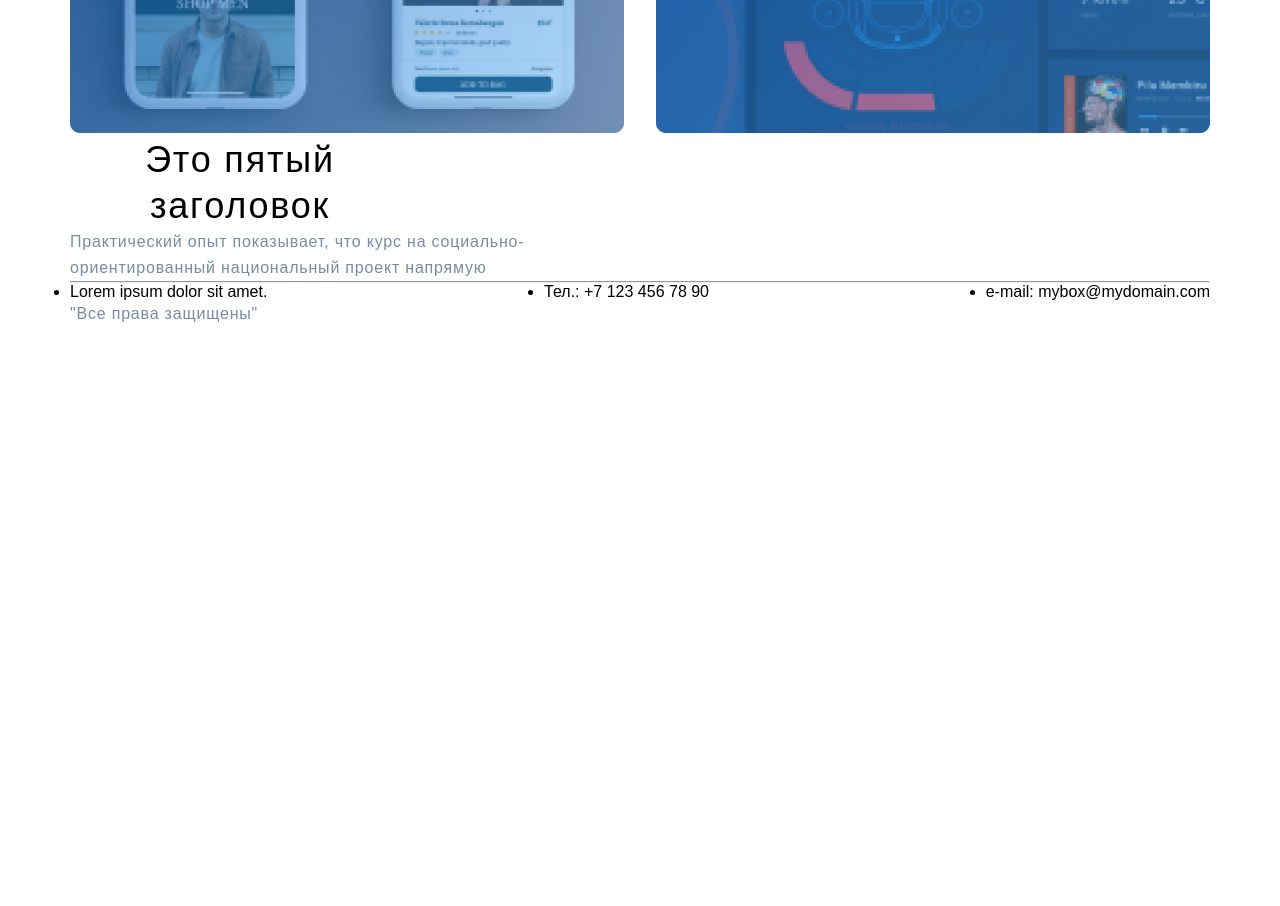
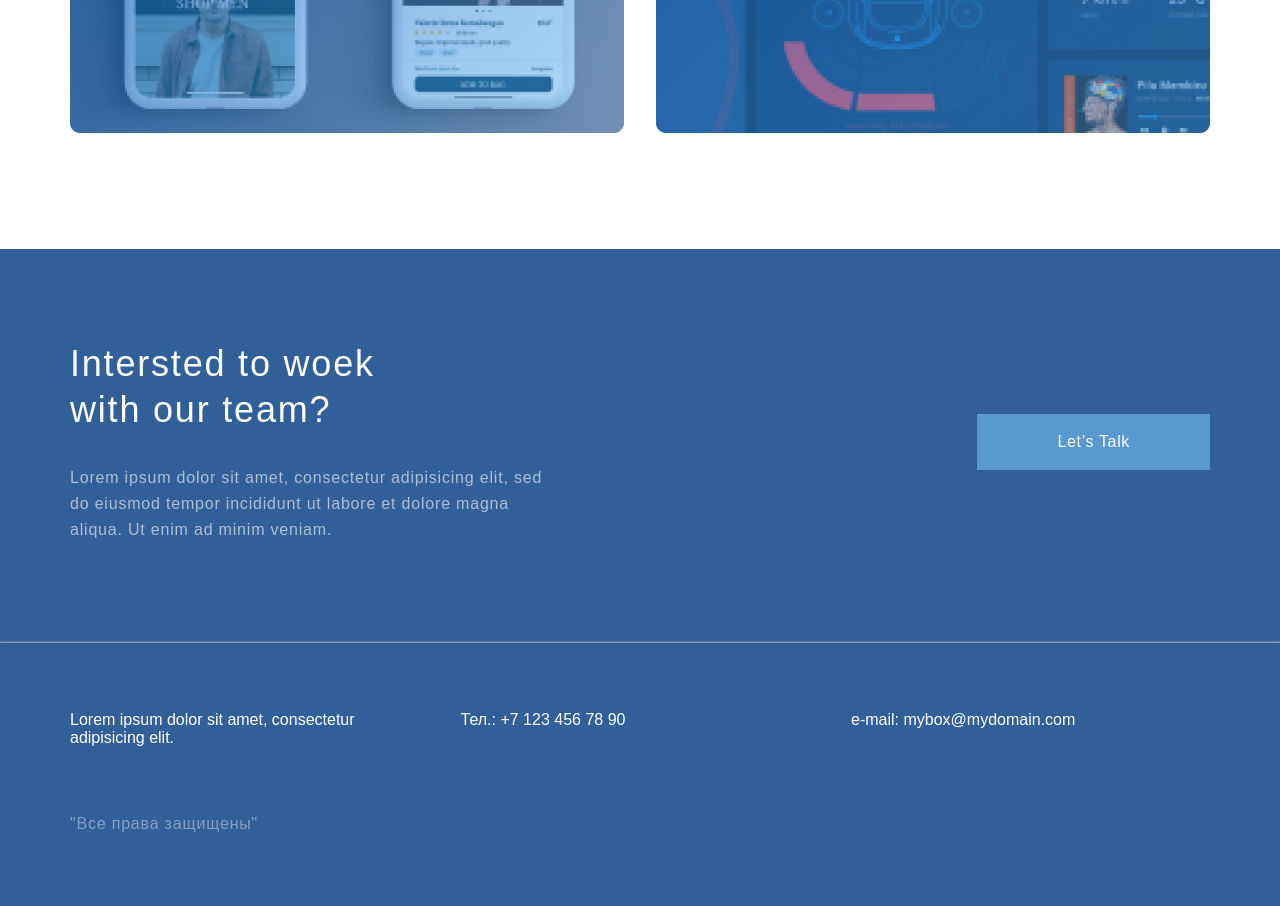
Before and after one commit to Ivanych73/geekbrains-html-css, a plain HTML site: page lesson-6/homework6/index.html in a window 1280 px wide. Shown: the part 2500-3406 px from the top of the page. Before the commit the page ends 2827 px from the top, so only its background shows below. Drawn offline with Linux system fonts and the light colour scheme.

Commit message:
lesson-6 homework done

```diff
--- a/lesson-6/homework6/index.html
+++ b/lesson-6/homework6/index.html
@@ -35,7 +35,8 @@
                     рамках своих
                     собственных
                     рациональных ограничений.</p>
-                <a class="card_link" href="#">Learn more</a>
+                <a class="card_link" href="#">Learn more <img class="arrow" src="images/arrowright.svg"
+                        alt="Learn more"></a>
             </div>
             <div class="card">
                 <img class="card_img" src="images/card2.svg" alt="card2">
@@ -44,7 +45,8 @@
                     рамках своих
                     собственных
                     рациональных ограничений.</p>
-                <a class="card_link" href="#">Learn more</a>
+                <a class="card_link" href="#">Learn more <img class="arrow" src="images/arrowright.svg"
+                        alt="Learn more"></a>
             </div>
             <div class="card">
                 <img class="card_img" src="images/card3.svg" alt="card3">
@@ -53,7 +55,8 @@
                     рамках своих
                     собственных
                     рациональных ограничений.</p>
-                <a class="card_link" href="#">Learn more</a>
+                <a class="card_link" href="#">Learn more <img class="arrow" src="images/arrowright.svg"
+                        alt="Learn more"></a>
             </div>
         </div>
     </div>
@@ -80,30 +83,25 @@
     </div>
 
     <div class="bottom">
-        <div class="container">
-            <div class="bottom__upper">
-                <div class="bottom__upper__info">
-                    <h3 class="header3 bottom_header3">Это пятый заголовок</h3>
-                    <p class="paragraph">Практический опыт показывает, что курс на социально-ориентированный
-                        национальный
-                        проект
-                        напрямую</p>
-                </div>
+        <div class="bottom__upper container">
+            <div class="bottom__upper__info">
+                <h3 class="header3 bottom_header3">Intersted to woek
+                    with our team?</h3>
+                <p class="paragraph bottom_paragraph">Lorem ipsum dolor sit amet, consectetur
+                    adipisicing elit, sed do eiusmod tempor incididunt ut labore et dolore
+                    magna aliqua. Ut enim ad minim veniam.</p>
             </div>
-            <hr>
-            <div class="bottom__lower">
-                <ul class="bottom_lower_info">
-                    <li>Lorem ipsum dolor sit amet.</li>
-                    <li>Тел.: +7&nbsp;123&nbsp;456&nbsp;78&nbsp;90</li>
-                    <li>e-mail: mybox@mydomain.com</li>
-                </ul>
-                <div class="legal_notice">
-                    <p class="paragraph">"Все права защищены"</p>
-                </div>
-            </div>
+            <a href="#" class="bottom_button">Let’s Talk</a>
         </div>
-
-
+        <hr class="bottom_hr">
+        <div class="bottom__lower container">
+            <ul class="bottom_lower_info">
+                <li class="bottom_lower_info_item">Lorem ipsum dolor sit amet, consectetur adipisicing elit.</li>
+                <li class="bottom_lower_info_item">Тел.: +7&nbsp;123&nbsp;456&nbsp;78&nbsp;90</li>
+                <li class="bottom_lower_info_item">e-mail: mybox@mydomain.com</li>
+            </ul>
+            <p class="paragraph legal_notice">"Все права защищены"</p>
+        </div>
     </div>
 </body>
 
--- a/lesson-6/homework6/style.css
+++ b/lesson-6/homework6/style.css
@@ -118,6 +118,12 @@ background: linear-gradient(0deg, #EBF3FB 8.84%, rgba(152, 195, 232, 0) 31.12%);
     letter-spacing: 0.05em;
     color: #5A98D0;
     text-decoration: none;
+    display: flex;
+}
+
+.arrow {
+    margin-left: 24px;
+    align-self: bottom;
 }
 
 .project_paragraph {
@@ -168,17 +174,76 @@ background: linear-gradient(0deg, #EBF3FB 8.84%, rgba(152, 195, 232, 0) 31.12%);
     left: 32px;
 }
 
+.bottom {
+    height: 657px;
+    margin-top: 112px;
+    background: #316099;
+    color: #FFFFFF;
+    display: flex;
+    flex-direction: column;
+    justify-content: space-around;
+}
+
+.bottom_paragraph {
+    color: #FFFFFF;
+    margin-top: 32px;
+}
+
+.bottom__upper {
+    display: flex;
+    justify-content: space-between;
+    height: 391px;
+    margin-bottom: 5px;
+}
+
 .bottom__upper__info {
     width: 495px;
+    align-self: center;
+}
+
+.bottom_button {
+    text-decoration: none;
+    background: #5A98D0;
+    font-size: 16px;
+    line-height: 26px;
+    text-align: center;
+    letter-spacing: 0.04em;
+    color: #FFFFFF;
+    padding: 15px 80px;
+    align-self: center;
+}
+
+.bottom_hr {
+    opacity: 0.4;
+    color: #FFFFFF;
+}
+
+.bottom__lower {
+    height: 266px;
+    display: flex;
+    flex-direction: column;
+    justify-content: center;
 }
 
 .bottom_lower_info {
     display: flex;
     justify-content: space-between;
-}
+    margin-bottom: 64px;
+  }
+
+ .bottom_lower_info_item {
+    display: block;
+    width: 359px;
+ }
 
 .bottom_header3 {
     width: 340px;
+    text-align: left;
+}
+
+.legal_notice {
+    opacity: 0.4;
+    color: #FFFFFF;
 }
 
 .header2 {
```
Also changed, not shown: lesson-6/homework6/images/arrowright.svg (added), lesson-6/homework6/images/card1.png (added), lesson-6/homework6/images/card2.png (added), lesson-6/homework6/images/card3.png (added).
